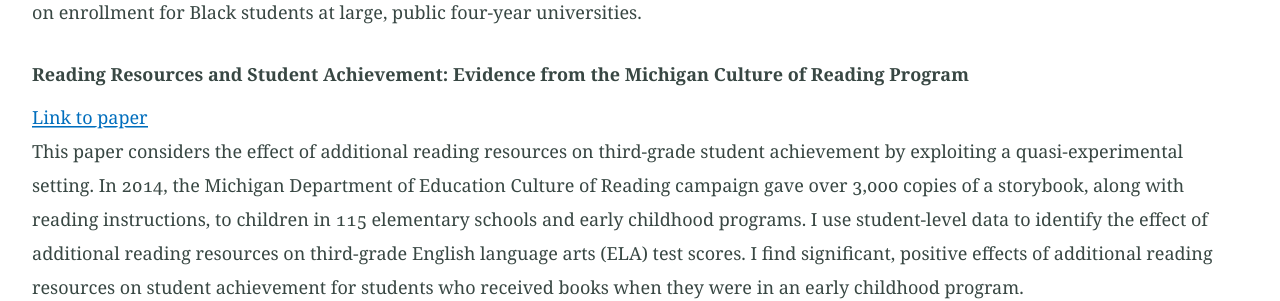
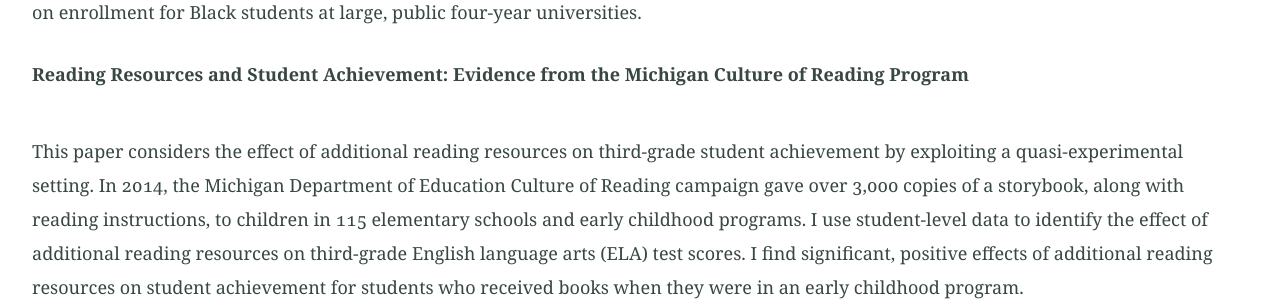
Before and after one commit to jenni-putz/1jenni-putz.github.io, a Jekyll site: the page built from research.md, in a window 1280 px wide. Shown: the part 610-911 px from the top of the page. Built offline with Jekyll 4.4.1, drawn with Linux system fonts in a browser that asks for light colours; nearby versions of some CDN libraries; our own code applies the rules of GitHub Pages for plain Markdown files.

Commit message:
Update research.md

```diff
--- a/research.md
+++ b/research.md
@@ -30,7 +30,7 @@ padding-top: .2em;
 		<p> <a href = "https://jenniputz.com/resources/PutzJenni_FAFSA.pdf">Link to paper</a> <br> Aiming to reduce inequalities between low- and high-income students enrolling in college, many states have proposed legislation requiring high school students to file a FAFSA application, or opt-out, prior to graduation. Louisiana was the first to implement this policy in the 2017-2018 academic year, thus potentially impacting enrollments in Fall 2018. FAFSA submissions increased significantly in Louisiana following the policy change, suggesting there may have been some follow through into post-secondary institutions. I use a synthetic control approach to estimate causal impacts of Louisiana’s FAFSA policy on college enrollment and Pell Grant awards. I find suggestive evidence that students may have substituted away from public two-year institutions towards four- year institutions. Specifically, I find marginally significant effects on enrollment for Black students at large, public four-year universities. </p>
 
 		<li><b>Reading Resources and Student Achievement: Evidence from the Michigan Culture of Reading Program</b></li>
-		<p> <a href = "https://jenniputz.com/resources/PutzJenni_CultureofReading.pdf">Link to paper</a>  <br> This paper considers the effect of additional reading resources on third-grade student achievement by exploiting a quasi-experimental setting. In 2014, the Michigan Department of Education Culture of Reading campaign gave over 3,000 copies of a storybook, along with reading instructions, to children in 115 elementary schools and early childhood programs. I use student-level data to identify the effect of additional reading resources on third-grade English language arts (ELA) test scores. I find significant, positive effects of additional reading resources on student achievement for students who received books when they were in an early childhood program. </p>
+		<p>  <br> This paper considers the effect of additional reading resources on third-grade student achievement by exploiting a quasi-experimental setting. In 2014, the Michigan Department of Education Culture of Reading campaign gave over 3,000 copies of a storybook, along with reading instructions, to children in 115 elementary schools and early childhood programs. I use student-level data to identify the effect of additional reading resources on third-grade English language arts (ELA) test scores. I find significant, positive effects of additional reading resources on student achievement for students who received books when they were in an early childhood program. </p>
 
 	 <li><b>What can we learn from student performance? Identification in the presence of curves and letter grades</b> (with Glen Waddell)</li>
 		<p>  <br> Grade-based performance measures are routinely relied on when considering the efficacy of policy innovation. Yet, it is common for measures of student performance to be transformed—subjected to a curve and discretized through letter-grade transformations. We show how transformed grades systematically challenge the identification of unbiased estimates of the effect of intervention. In particular, curves can introduce false patterns of treatment heterogeneity, attenuating measured
```
